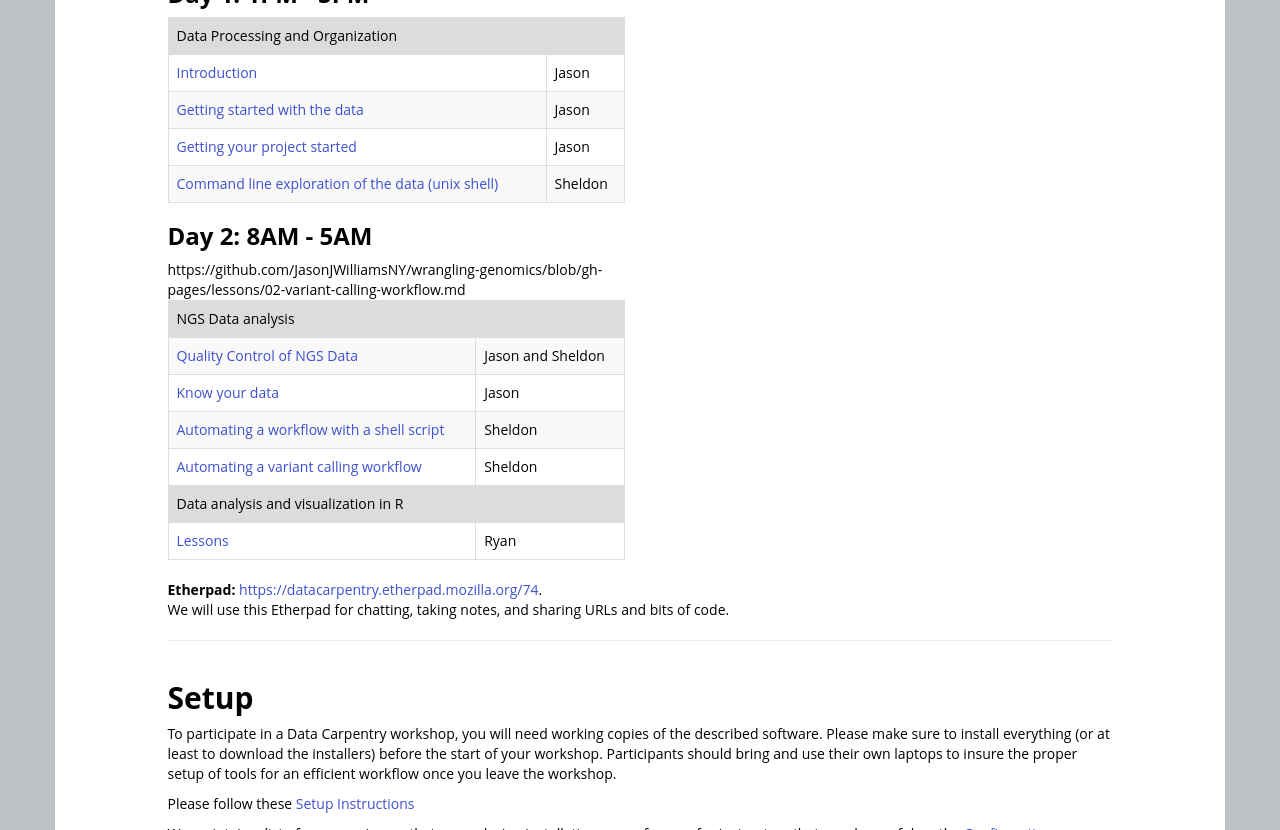
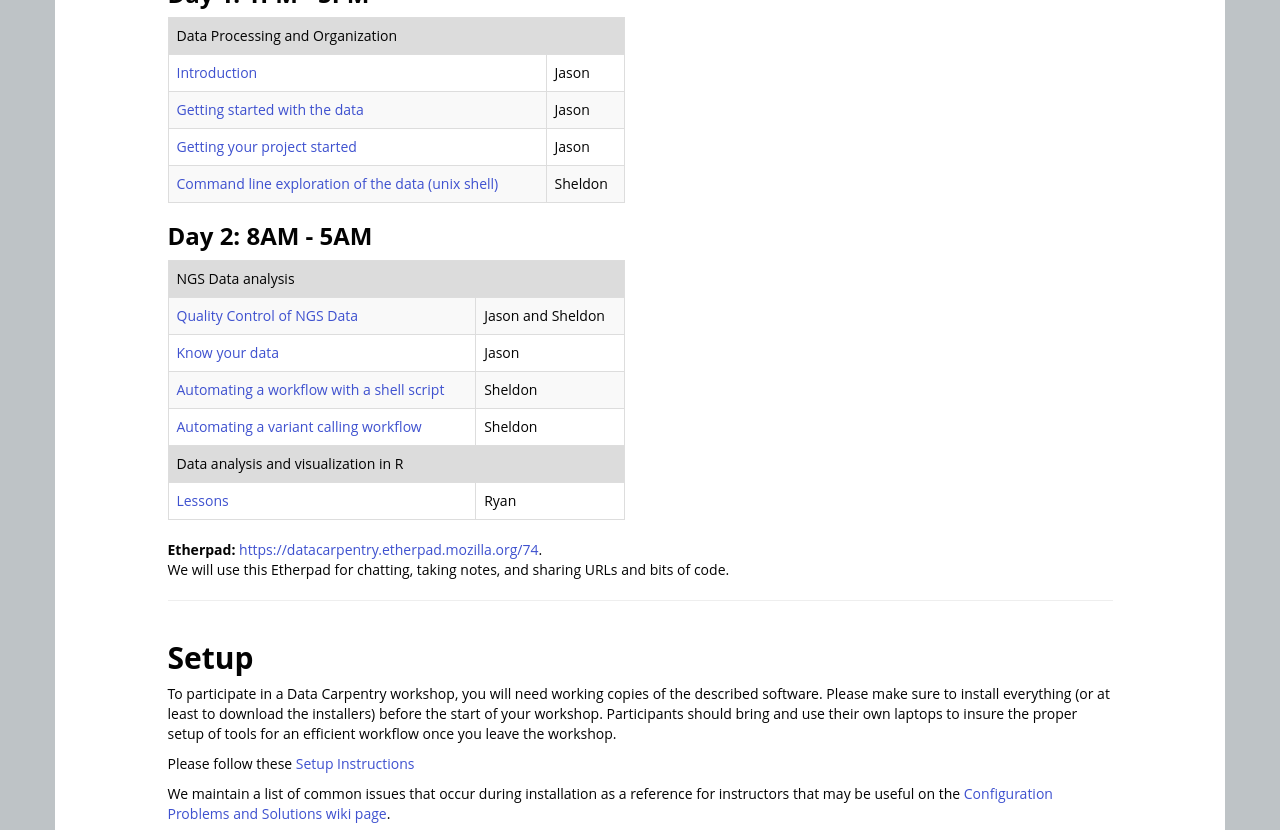
Before and after one commit to devbioinfoguy/2015-07-30-ASPB, a Jekyll site: the page built from index.html, in a window 1280 px wide and 900 px high, scrolled down 988 px, cut to the strip 0-830 px from the top of the window. Built offline with Jekyll 4.4.1, drawn with Linux system fonts in a browser that asks for light colours; nearby versions of some CDN libraries; library files that are not in the unit come from our copies; some of the changed lines change nothing that is shown.

Commit message:
removed spurrious link

```diff
--- a/index.html
+++ b/index.html
@@ -234,7 +234,6 @@ Participants should bring their laptops and plan to participate actively. By the
           Sheldon
         </td>
       </tr>
-      https://github.com/JasonJWilliamsNY/wrangling-genomics/blob/gh-pages/lessons/02-variant-calling-workflow.md
       <tr>
         <td colspan=2 style="background:gainsboro">
           {{page.day2_pm}}
```
